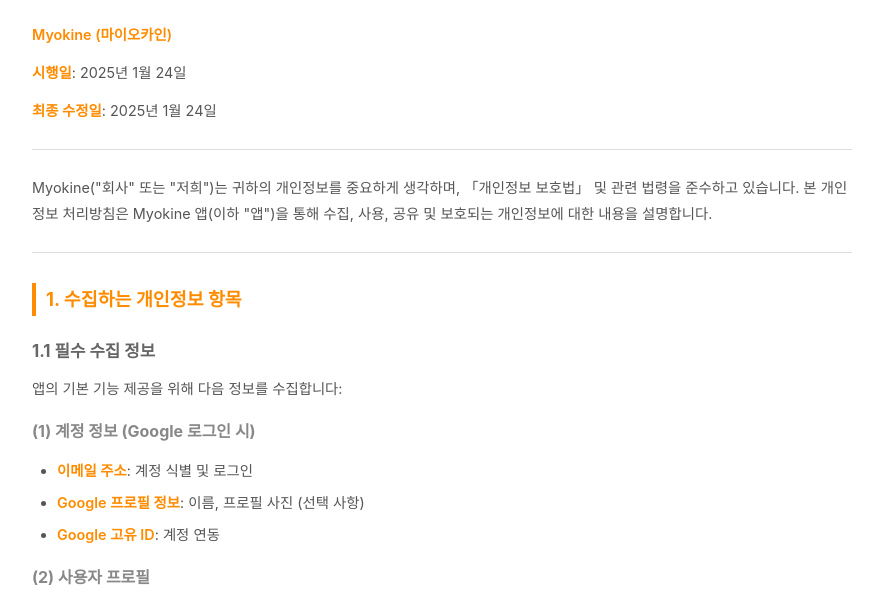
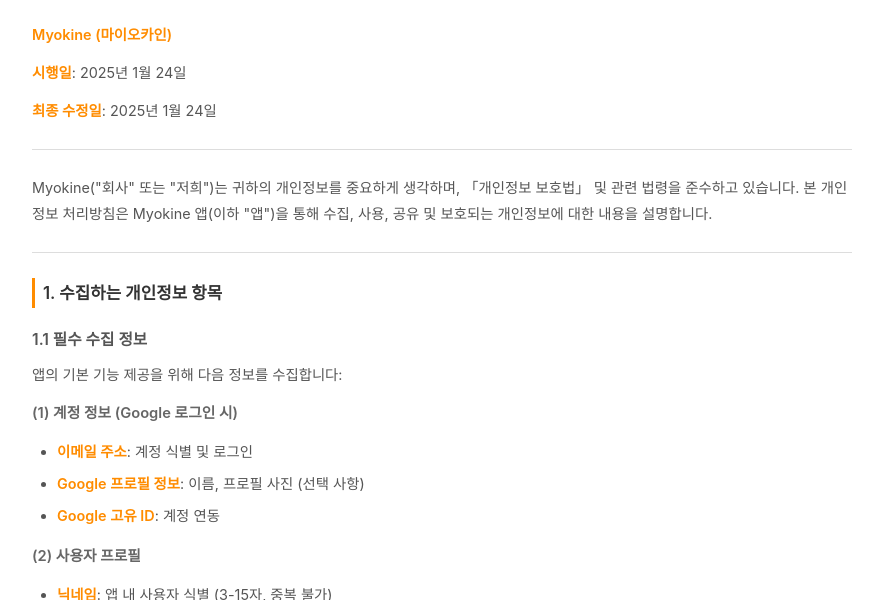
Before and after one commit to singongjineung/myokine-policies, a plain HTML site: page privacy-policy.html in a window 1280 px wide. Shown: the part 121-721 px from the top of the page, without its empty margins (198-1081 px from the left). Drawn offline with Linux system fonts and the light colour scheme.

Commit message:
Reduce header emphasis and font sizes

```diff
--- a/privacy-policy.html
+++ b/privacy-policy.html
@@ -37,26 +37,29 @@
         }
 
         h2 {
-            color: #FF8C00;
-            margin-top: 30px;
-            margin-bottom: 12px;
-            font-size: 1.15em;
-            padding-left: 10px;
-            border-left: 4px solid #FF8C00;
+            color: #333;
+            margin-top: 25px;
+            margin-bottom: 10px;
+            font-size: 1.05em;
+            padding-left: 8px;
+            border-left: 3px solid #FF8C00;
+            font-weight: 600;
         }
 
         h3 {
-            color: #666;
-            margin-top: 20px;
-            margin-bottom: 10px;
-            font-size: 1.05em;
+            color: #555;
+            margin-top: 18px;
+            margin-bottom: 8px;
+            font-size: 0.98em;
+            font-weight: 600;
         }
 
         h4 {
-            color: #888;
-            margin-top: 15px;
-            margin-bottom: 8px;
-            font-size: 1em;
+            color: #666;
+            margin-top: 12px;
+            margin-bottom: 6px;
+            font-size: 0.92em;
+            font-weight: 600;
         }
 
         p {
```
Also changed, not shown: terms-of-service.html (+17 -14 lines).
